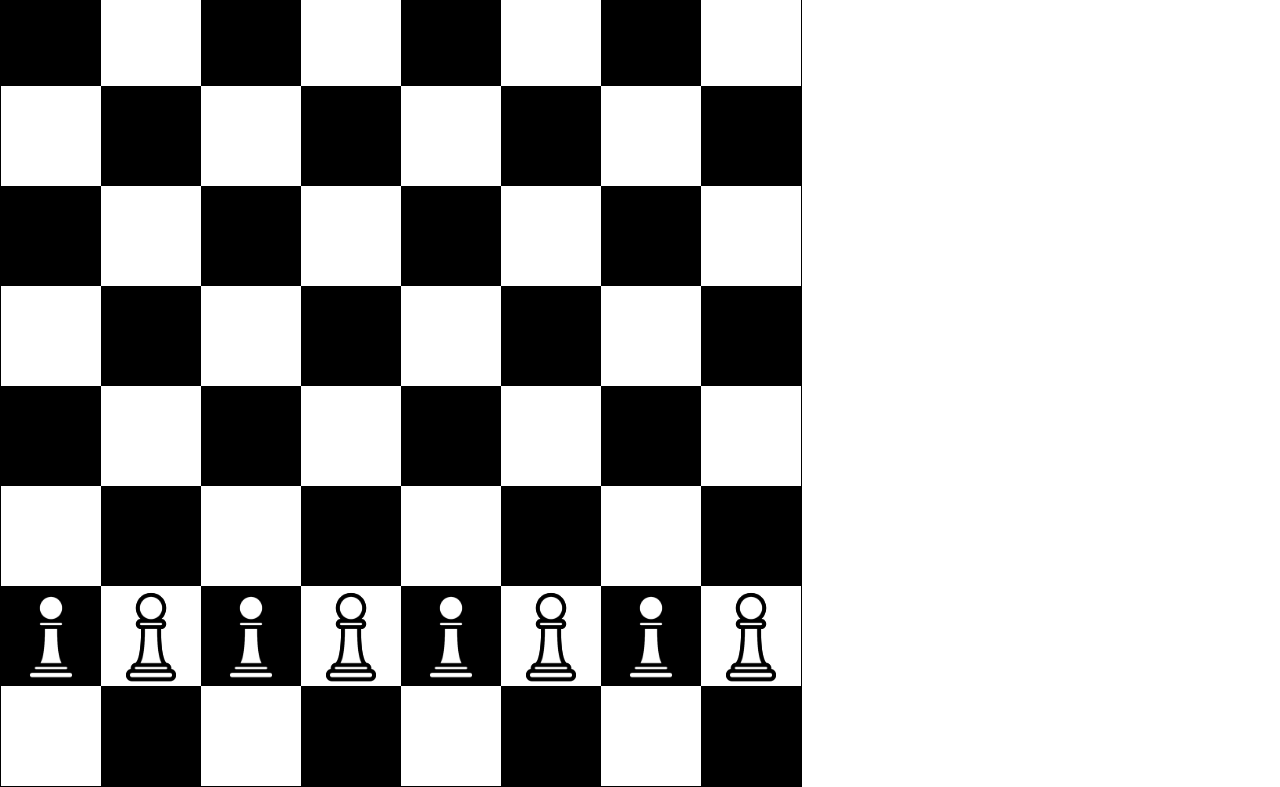
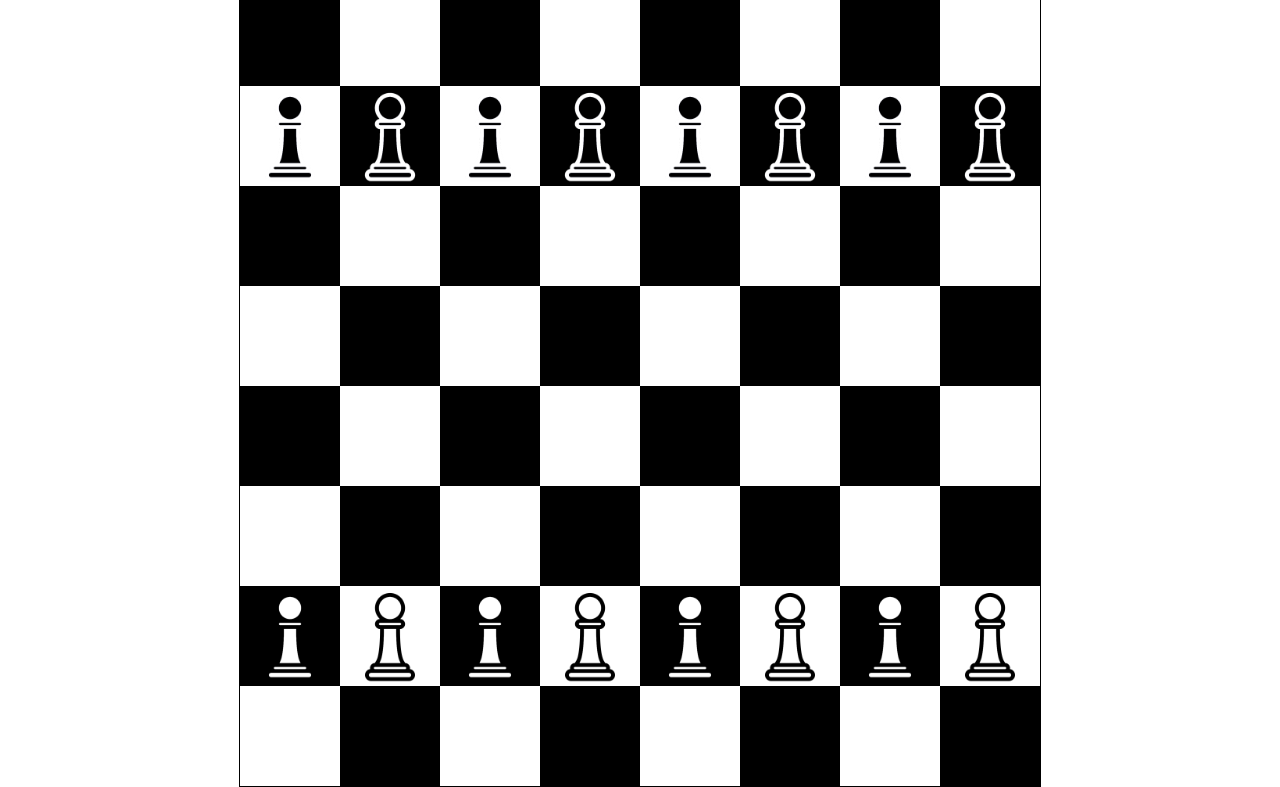
Before and after one commit to Rainh2001/basic-chess, a plain HTML site: page index.html in a window 1280 px wide. Shown: the part 52-839 px from the top of the page. Drawn offline with Linux system fonts and the light colour scheme.

Commit message:
Created Player class for black and white pieces. Pawn pieces are being pushed to the array out of order

```diff
--- a/index.html
+++ b/index.html
@@ -5,7 +5,9 @@
         <script src="script.js"></script>
     </head>
     <body>
-        <h1>Chess</h1>
-        <canvas id="chess" width="800" height="800"></canvas>
+        <div class="game">
+            <h1>Chess</h1>
+            <canvas id="chess" width="800" height="800"></canvas>
+        </div>
     </body>
 </html>
--- a/script.js
+++ b/script.js
@@ -8,6 +8,9 @@ const col = 8;
 var width;
 var height;
 
+var black;
+var white;
+
 class Board {
     constructor(){
         this.pos = [];
@@ -17,8 +20,9 @@ class Board {
             isBlack = !isBlack;
             for(let j = 0; j < row; j++){
                 this.pos[i].push({x: j*width, y: i*height});
+                this.pos[i][j].color = isBlack ? "black" : "white";
                 ctx.beginPath();
-                ctx.fillStyle = isBlack ? "black" : "white";
+                ctx.fillStyle = this.pos[i][j].color;
                 ctx.fillRect(j*width, i*height, width, height);
                 ctx.closePath();
                 isBlack = !isBlack;
@@ -27,10 +31,22 @@ class Board {
     }
 }
 
+class Player {
+    constructor(color){
+        this.color = color;
+        this.pawn = [];
+        this.bishop = [];
+        this.rook = [];
+        this.knight = [];
+        this.king;
+        this.queen;
+    }
+}
+
 class Pawn {
-    constructor(){
+    constructor(isBlack){
         this.img = new Image();
-        this.img.src = "img/pawn.png";
+        this.img.src = isBlack ? "img/blackPawn.png" : "img/whitePawn.png";
         this.x;
         this.y;
     }
@@ -40,6 +56,7 @@ class Pawn {
         ctx.beginPath();
         ctx.drawImage(this.img, pos.x, pos.y, width, height);
         ctx.closePath();
+        return true;
     }
 }
 
@@ -55,17 +72,25 @@ window.onload = function(){
 
 function setup(){
     board = new Board();
-    let pawn = [];
-    let line = 1;
+
+    black = new Player("black");
+    white = new Player("white");
+
     for(let i = 0; i < 2; i++){
-        pawn.push([]);
+        let pawn = [];
+        let isBlack = i === 0 ? true : false;
         for(let j = 0; j < col; j++){
-            pawn[i].push(new Pawn());
-            pawn[i][j].img.onload = function(){
-                pawn[i][j].draw(board.pos[line][j]);
+            pawn.push(new Pawn(isBlack));
+            pawn[j].img.onload = function(){
+                let line = i === 0 ? 1 : 6;
+                pawn[i].draw(board.pos[line][j]);
             }
         }
-        line = 6;
+        if(isBlack){
+            black.pawn = pawn;
+        } else {
+            white.pawn = pawn;
+        }
     }
-    console.log(pawn);
+    console.log({White: white.pawn, Black: black.pawn});
 }
--- a/style.css
+++ b/style.css
@@ -3,6 +3,10 @@
     margin: 0;
 }
 
+.game {
+    text-align: center;
+}
+
 #chess {
     border: 1px solid black;
 }
```
Also changed, not shown: img/blackPawn.png (added), img/whitePawn.png (renamed from img/pawn.png).
